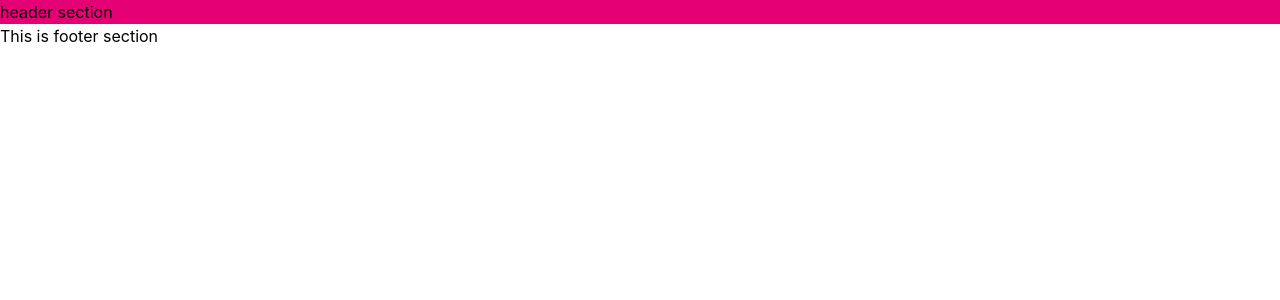
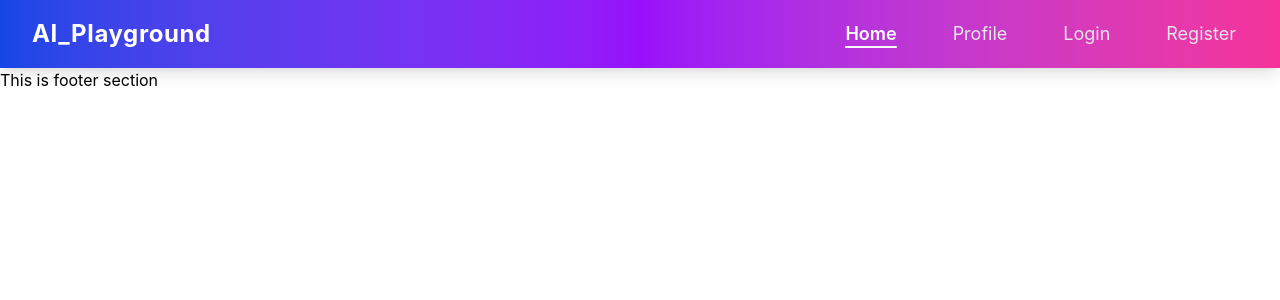
Before and after one commit to bhagyashreepawar1618/AI_PLAYGROUND, a React (Vite) app in the folder Frontend/: page / in a window 1280 px wide. Shown: the top 300 px of the page. Built offline with nearby package versions, Linux system fonts and the light colour scheme.

Commit message:
updated hedaer styling

```diff
--- a/Frontend/src/components/MainComponents/Header.jsx
+++ b/Frontend/src/components/MainComponents/Header.jsx
@@ -1,8 +1,67 @@
+import { NavLink } from 'react-router-dom';
+
 function Header() {
+  const navLinkStyle = ({ isActive }) =>
+    `relative px-3 py-1 transition-all duration-300 ${
+      isActive ? 'text-white font-semibold' : 'text-gray-200 hover:text-white'
+    }`;
+
   return (
-    <>
-      <p className="bg-pink-600">header section</p>
-    </>
+    <nav className="bg-gradient-to-r from-blue-700 via-purple-600 to-pink-500 shadow-lg backdrop-blur-md">
+      <div className="max-w-7xl mx-auto flex justify-between items-center px-8 py-4">
+        {/* Project Name */}
+        <h1 className="text-2xl font-bold text-white tracking-wide hover:scale-105 transition-transform duration-300 cursor-pointer">
+          AI_Playground
+        </h1>
+
+        {/* Navigation Links */}
+        <div className="flex gap-8 text-lg">
+          <NavLink to="/" className={navLinkStyle}>
+            {({ isActive }) => (
+              <span className="relative">
+                Home
+                {isActive && (
+                  <span className="absolute left-0 -bottom-1 w-full h-[2px] bg-white rounded"></span>
+                )}
+              </span>
+            )}
+          </NavLink>
+
+          <NavLink to="/profile" className={navLinkStyle}>
+            {({ isActive }) => (
+              <span className="relative">
+                Profile
+                {isActive && (
+                  <span className="absolute left-0 -bottom-1 w-full h-[2px] bg-white rounded"></span>
+                )}
+              </span>
+            )}
+          </NavLink>
+
+          <NavLink to="/login" className={navLinkStyle}>
+            {({ isActive }) => (
+              <span className="relative">
+                Login
+                {isActive && (
+                  <span className="absolute left-0 -bottom-1 w-full h-[2px] bg-white rounded"></span>
+                )}
+              </span>
+            )}
+          </NavLink>
+
+          <NavLink to="/register" className={navLinkStyle}>
+            {({ isActive }) => (
+              <span className="relative">
+                Register
+                {isActive && (
+                  <span className="absolute left-0 -bottom-1 w-full h-[2px] bg-white rounded"></span>
+                )}
+              </span>
+            )}
+          </NavLink>
+        </div>
+      </div>
+    </nav>
   );
 }
 
```
